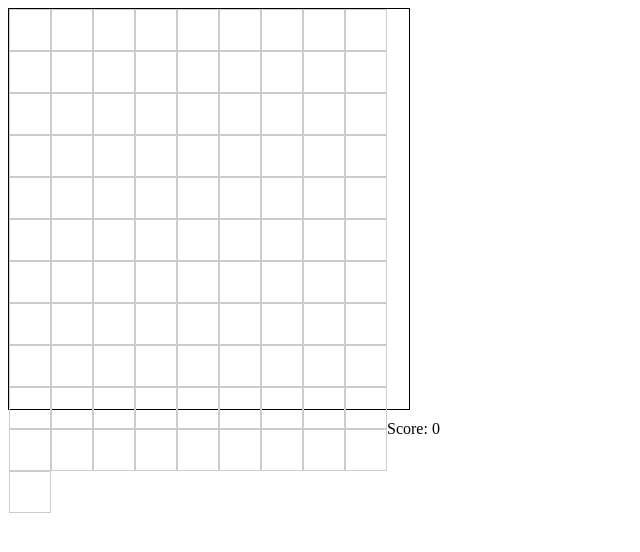
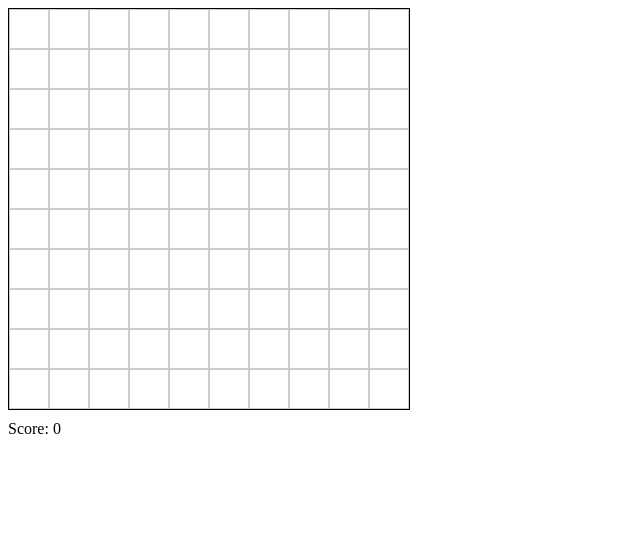
Before and after one commit to acciojob/snake-anitha-anii, a website: page main.html in a window 1280 px wide. Shown: the whole page, without its empty margins (0-640 px from the left). Drawn offline with Linux system fonts and the light colour scheme.

Commit message:
created a submission

```diff
--- a/script.js
+++ b/script.js
@@ -36,15 +36,15 @@ document.addEventListener("DOMContentLoaded", () => {
     // Draw the snake
     snake.forEach((pixel, index) => {
       const snakePixel = createPixel(index, "snakeBodyPixel");
-      snakePixel.style.top = `${pixel.row * pixelSize}px`;
-      snakePixel.style.left = `${pixel.col * pixelSize}px`;
+      snakePixel.style.top = `${(pixel.row - 1) * pixelSize}px`;
+      snakePixel.style.left = `${(pixel.col - 1) * pixelSize}px`;
       gameContainer.appendChild(snakePixel);
     });
 
     // Draw the food
     const foodPixel = createPixel("food", "food");
-    foodPixel.style.top = `${food.row * pixelSize}px`;
-    foodPixel.style.left = `${food.col * pixelSize}px`;
+    foodPixel.style.top = `${(food.row - 1) * pixelSize}px`;
+    foodPixel.style.left = `${(food.col - 1) * pixelSize}px`;
     gameContainer.appendChild(foodPixel);
 
     // Update the score
--- a/styles.css
+++ b/styles.css
@@ -3,6 +3,7 @@
   height: 400px;
   border: 1px solid black;
   position: relative;
+  overflow: hidden;
 }
 
 .pixel {
@@ -10,6 +11,7 @@
   height: 40px;
   float: left;
   border: 1px solid #ccc;
+  box-sizing: border-box;
 }
 
 .food {
```
